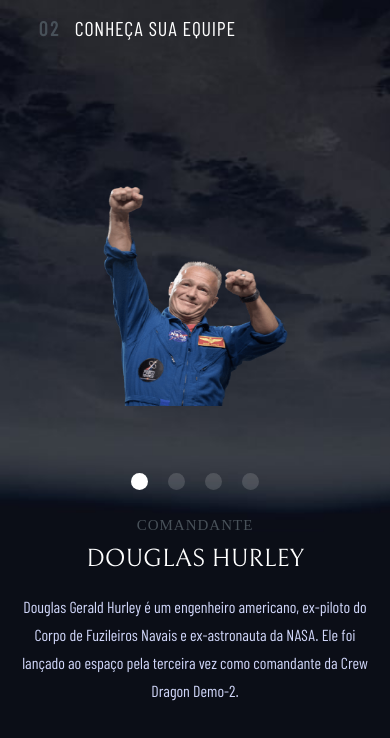
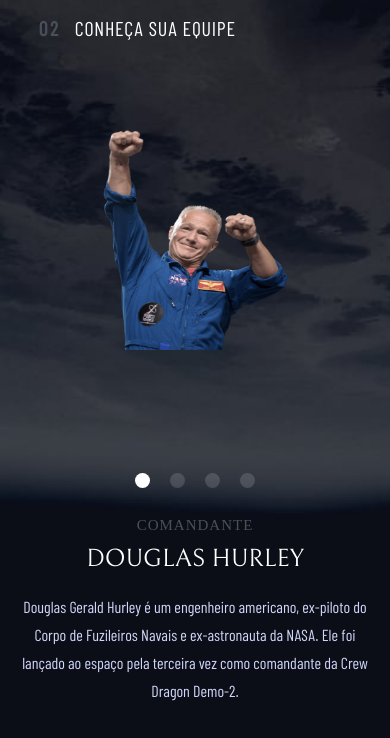
Before and after one commit to felpsilva/Turismo-Espacial, a website: page starter-code/crew-commander.html in a window 390 px wide. Shown: the part 96-834 px from the top of the page. Drawn offline with Linux system fonts and the light colour scheme; files that its build step writes are made by us from their sources; files whose address does not match are found by name.

Commit message:
up responsividade desktop 28102022

```diff
--- a/starter-code/public/scripts/crew.js
+++ b/starter-code/public/scripts/crew.js
@@ -165,8 +165,6 @@
 }
 
 
-
-
 }
 sizeOfThings();
 
@@ -185,3 +183,5 @@
      nome.innerHTML = name;
      resumo.innerHTML = bio;
   }
+
+  //criar classes para atualizar a imagem do tecnico de acordo com o tamanho da tela
--- a/starter-code/public/styles/styleCrew.css
+++ b/starter-code/public/styles/styleCrew.css
@@ -247,6 +247,7 @@
     flex-direction: column-reverse;
     position: relative;
     align-items: center;
+    justify-content: space-between;
   }
   .crew img {
     height: 220px;
@@ -287,6 +288,10 @@
   align-items: center;
   padding-top: 10%;
 }
+.radio {
+  width: 15px;
+  height: 15px;
+}
 }
 
 
```
